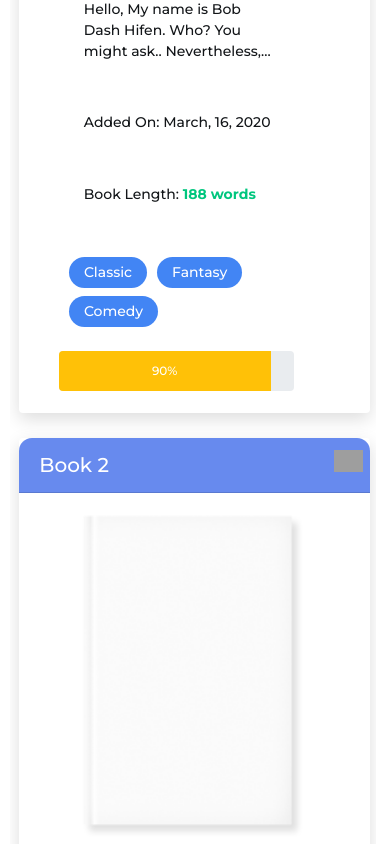
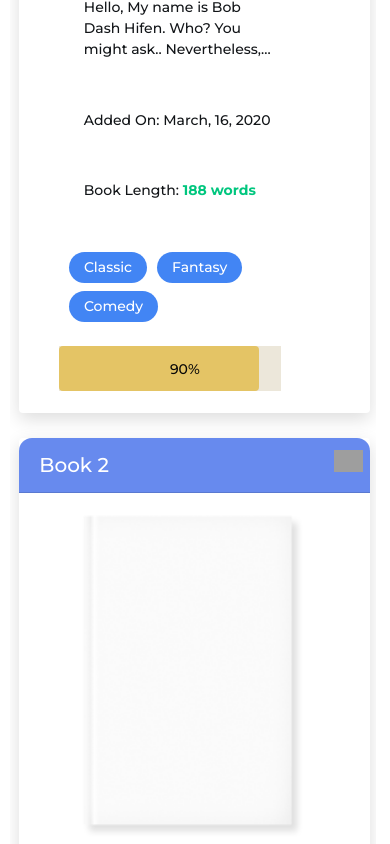
Before and after one commit to RafaelSchuster/W2ABooks---CRM, a React (Create React App) app: page /file_manager in a window 390 px wide. Shown: the part 2281-3125 px from the top of the page. Built offline with nearby package versions, Linux system fonts and the light colour scheme; grey boxes are pictures that could not be loaded; some icons are missing.

Commit message:
Done Fill Animation

```diff
--- a/src/Components/BookItemGridView.jsx
+++ b/src/Components/BookItemGridView.jsx
@@ -76,9 +76,12 @@ function BookItemGridView(props) {
                             {props.wordCount && <Card.Text className="grid-book-length"><span className="">Book Length: </span><span className="greening">{props.wordCount}</span></Card.Text>}
                             <div className="flex-genre">
                                 <Card.Text  ><span className="boldening"></span>{props.genre && props.genre.map(genre => <GenreItem genre={genre} />)}  </Card.Text>
-                                {props.progress && props.progress >= 14 && <ProgressBar variant="warning" now={props.progress} label={`${props.progress}%`} className="progressBar-gridView"></ProgressBar>}
+                                {/* {props.progress && props.progress >= 14 && <ProgressBar variant="warning" now={props.progress} label={`${props.progress}%`} className="progressBar-gridView"></ProgressBar>}
                                 {props.progress && props.progress < 14 && props.progress != '0' && <ProgressBar variant="warning" now={props.progress} className="progressBar-gridView"></ProgressBar>}
-                                {props.progress && props.progress === '0' && <ProgressBar variant="warning" now={props.progress} className="progressBar-gridView"><span className="zero-percent" >0%</span></ProgressBar>}
+                                {props.progress && props.progress === '0' && <ProgressBar variant="warning" now={props.progress} className="progressBar-gridView"><span className="zero-percent" >0%</span></ProgressBar>} */}
+                                <div class="meter">
+                                    <span style={{width:`${props.progress}%`}}><span class="progress"><span className="progress-label">{props.progress}%</span></span></span>
+                                </div>
                             </div>
                         </div>
 
@@ -99,9 +102,12 @@ function BookItemGridView(props) {
                                     {props.meetingDate && <Card.Text className="meeting-date-grid"><span className="boldening">Meeting Date: </span>{props.meetingDate}</Card.Text>}
                                     {props.proofReaderGrade && <Card.Text className=""><span className="boldening">Proofreader's Grade: </span>{props.proofReaderGrade}</Card.Text>}
                                     {props.stagesDone && <Card.Text className=""><span className="boldening">Stages Done: </span>{props.stagesDone}</Card.Text>}
-                                    {props.processStatus && <Card.Text className=""><span className="boldening">Process Status: </span>{props.processStatus}</Card.Text>}
+                                    {/* {props.processStatus && <Card.Text className=""><span className="boldening">Process Status: </span>{props.processStatus}</Card.Text>}
                                     {props.progress && <ProgressBar variant="warning" now={props.progress} label={`${props.progress}%`} className="progressbar-modal-grid"></ProgressBar>}
-                                    {props.progress && props.progress === '0' && <ProgressBar variant="warning" now={props.progress} className="progressbar-modal-grid"><span className="zero-percent" >0%</span></ProgressBar>}
+                                    {props.progress && props.progress === '0' && <ProgressBar variant="warning" now={props.progress} className="progressbar-modal-grid"><span className="zero-percent" >0%</span></ProgressBar>} */}
+                                    <div class="meter">
+                                    <span style={{width:`${props.progress}%`}}><span class="progress"><span className="progress-label">{props.progress}%</span></span></span>
+                                </div>
                                 </Card.Body>
                             </div>
                         </Modal>
--- a/src/Styles/BookItemGrid.css
+++ b/src/Styles/BookItemGrid.css
@@ -76,8 +76,40 @@
     width: 85%;
     transform: rotate(0deg) !important;
     height: 45px !important;
+    animation: slideInFromLeft 1s ease forwards;
+}
+.meter {
+    width: 85%;
+    height: 45px;
+    position: relative;
+    background: #ece7da;
+    overflow: hidden;
 }
 
+.meter span {
+    display: block;
+    height: 100%;
+}
+
+.progress {
+    background-color: #e4c465;
+    animation: progressBar 3s ease-in-out;
+    animation-fill-mode:both;
+}
+
+@keyframes progressBar {
+  0% { width: 0; }
+  100% { width: 100%; }
+}
+
+.progress-label{
+    position: absolute;
+    top: 50%;
+    left: 50%;
+    /* transform: translate(-50%, -50%); */
+    color: rgb(7, 6, 6);
+    font-size: 14px;
+}
 .progressbar-modal-grid {
     position: relative;
     width: 100%;
--- a/src/Styles/Main.css
+++ b/src/Styles/Main.css
@@ -529,6 +529,38 @@ a:hover {
   right: 1vw;
 }
 
+.meter-list {
+  width: 22vw;
+  height: 45px;
+  position: relative;
+  background: #ece7da;
+  overflow: hidden;
+}
+
+.meter-list span {
+  display: block;
+  height: 100%;
+}
+
+.progress-list {
+  background-color: #e4c465;
+  animation: progressBar 3s ease-in-out;
+  animation-fill-mode:both;
+}
+
+@keyframes progressBar {
+  0% { width: 0; }
+  100% { width: 100%; }
+}
+
+.progress-label-list{
+    position: absolute;
+    top: 30%;
+    left: 50%;
+    color: rgb(7, 6, 6);
+    font-size: 14px;
+}
+
 @media(max-width :1700px) {
   .book-card {
     position: relative;
@@ -613,12 +645,37 @@ a:hover {
     max-width: 44vw;
   }
 
-  .progressBar-small-screen {
+  .small-meter-list {
     width: 25vw;
-    transform: rotate(0deg) !important;
-    height: 45px !important;
+    height: 45px;
     position: absolute;
-    bottom: 0ch;
+    background: #ece7da;
+    overflow: hidden;
+    bottom: -1ch;
+  }
+
+  .small-meter-list span {
+    display: block;
+    height: 100%;
+  }
+
+  .small-progress-list {
+    background-color: #e4c465;
+    animation: progressBar 3s ease-in-out;
+    animation-fill-mode:both;
+  }
+
+  @keyframes progressBar {
+    0% { width: 0; }
+    100% { width: 100%; }
+  }
+
+  .small-progress-label-list{
+      position: absolute;
+      top: 30%;
+      left: 50%;
+      color: rgb(7, 6, 6);
+      font-size: 14px;
   }
 
   .genre-list {
@@ -837,9 +894,11 @@ a:hover {
     top: 190px;
   }
 
-  .progressBar-small-screen {
-    width: 49vw;
+  .small-meter-list {
+    width: 45vw;
+    bottom: 0ch;
   }
+
 
   .bookmark-icon-list {
     right: 14vw;
```
Also changed, not shown: src/Components/BooksItemListView.jsx (+20 -8 lines).
